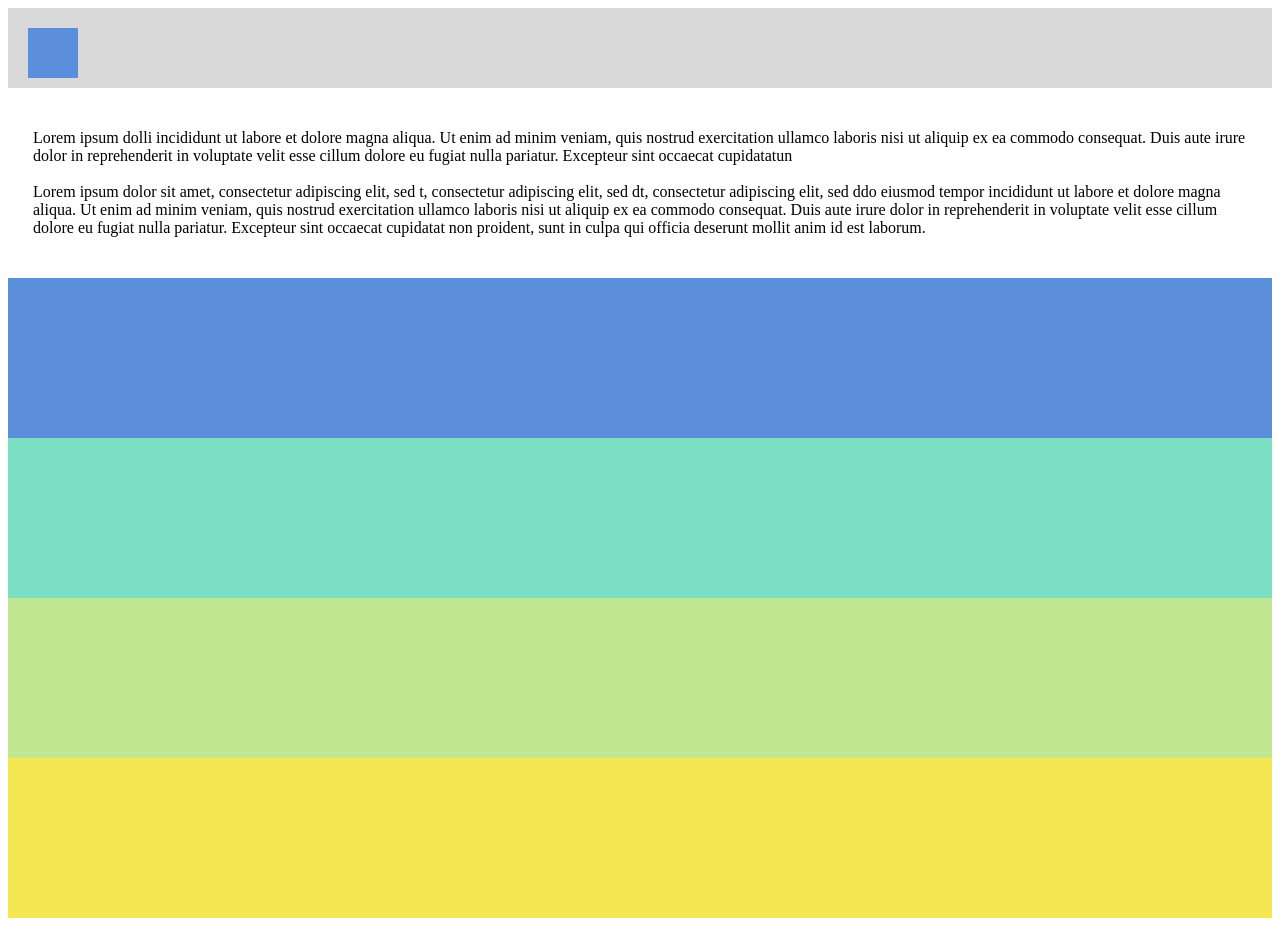
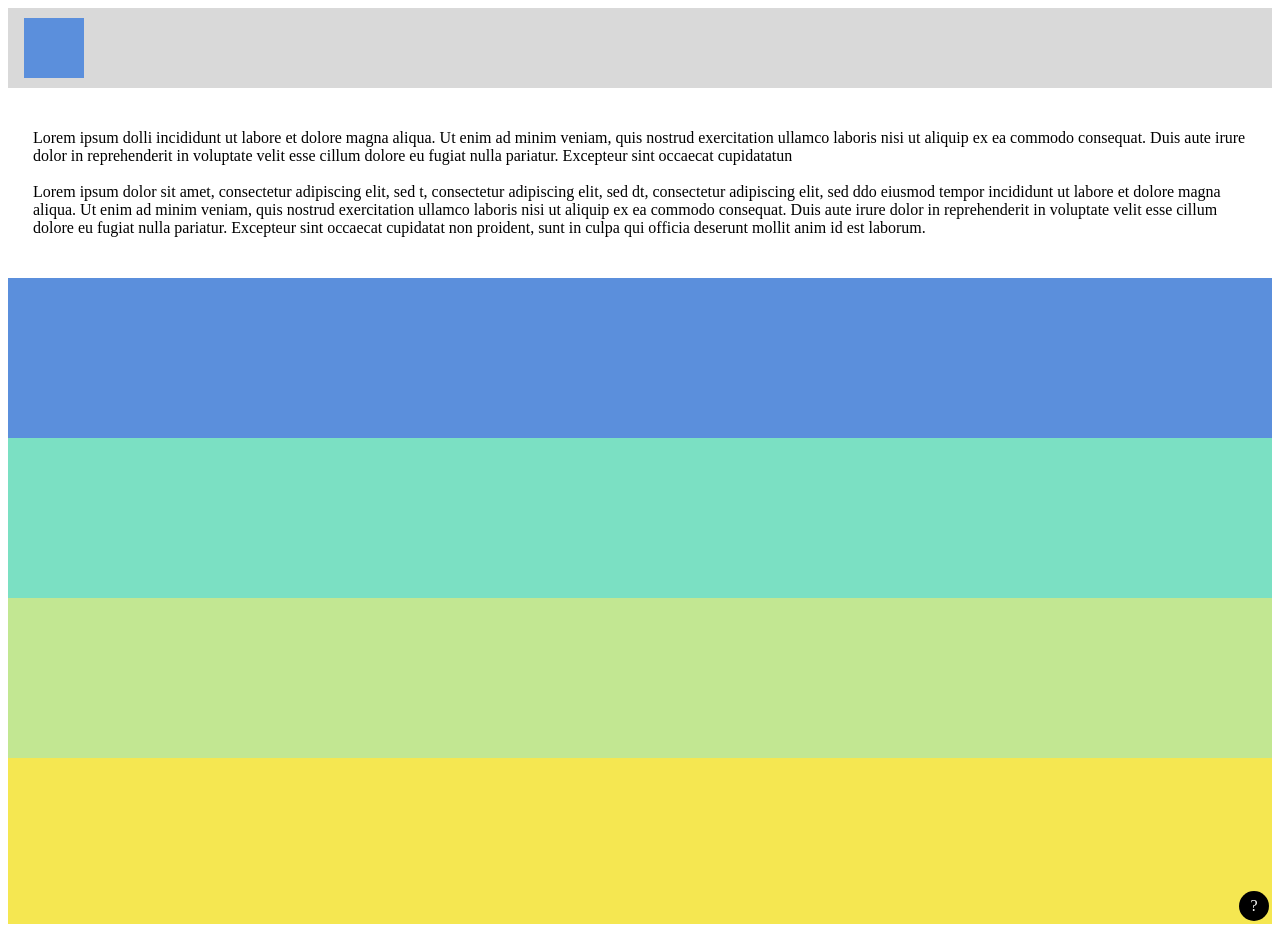
Before and after one commit to benjcrowley/html-css-2-lab, a plain HTML site: page drill-3/index.html in a window 1280 px wide. Drawn offline with Linux system fonts and the light colour scheme.

Commit message:
added a question mark

```diff
--- a/drill-1/index.css
+++ b/drill-1/index.css
@@ -17,4 +17,5 @@ footer {
     margin-right: 120px;
     background-color: black;
     height:  10vh;
+
 }
--- a/drill-3/index.css
+++ b/drill-3/index.css
@@ -9,6 +9,10 @@
 }
 .yellow{
     background-color: hsla(55, 89%, 64%, 1);
+    display: flex;
+    align-self: flex-end;
+    justify-content: flex-end;
+    padding: 3px;
 }
 .space {
     height: 20vh;
@@ -16,15 +20,29 @@
 header{
     height: 10vh;
     background-color: hsla(0, 0%, 85%, 1);
+    display: flex;
+    align-items: center;
 }
+
 .white{
     padding: 25px;
 }
 .square {
-    height: 50px;
-    width: 50px;
-    position: relative;
-    top: 20px;
-    left: 20px;
+    height: 60px;
+    width: 60px;
+    margin: 1em;
 
 }
+.questionmark {
+    background-color: black;
+    height: 30px;
+    width: 30px;
+    border-radius: 30px;
+    color: white;
+    display: flex;
+    align-items: center;
+    justify-content: center;
+    align-self: flex-end;
+    justify-self: flex-end;
+
+}
--- a/drill-3/index.html
+++ b/drill-3/index.html
@@ -24,6 +24,9 @@
     <div class="blue space"></div>
     <div class="teal space"></div>
     <div class="green space"></div>
-    <div class="yellow space"></div>
+    <div class="yellow space">
+
+        <div class="questionmark">?</div>
+    </div>
 </body>
 </html>
```
